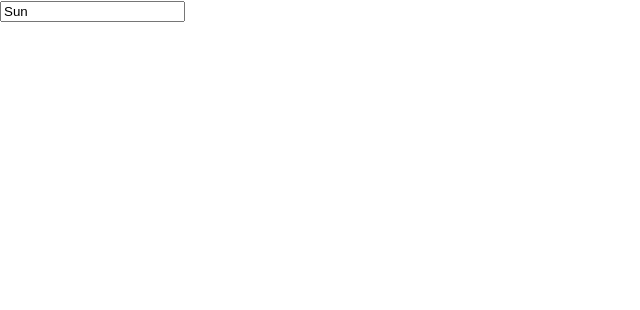
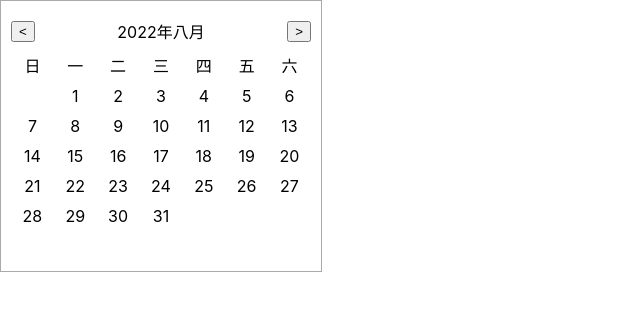
Before and after one commit to Carefree-happy/react-demo, a React (Create React App) app: page / in a window 1280 px wide. Shown: the top 310 px of the page, without its empty margins (0-640 px from the left). Built offline with nearby package versions, Linux system fonts and the light colour scheme.

Commit message:
feat: Calendar

```diff
--- a/package.json
+++ b/package.json
@@ -10,6 +10,7 @@
     "@types/node": "^16.18.105",
     "@types/react": "^18.3.4",
     "@types/react-dom": "^18.3.0",
+    "ahooks": "^3.8.1",
     "immer": "^10.1.1",
     "react": "^18.3.1",
     "react-dom": "^18.3.1",
--- a/src/App.tsx
+++ b/src/App.tsx
@@ -1,15 +1,132 @@
-import { ChangeEvent, useState } from 'react';
+import React, { useEffect, useImperativeHandle, useRef, useState } from 'react';
+import './index.css';
+import { useControllableValue } from 'ahooks';
 
-const App = () => {
+interface CalendarProps {
+  value?: Date,
+  defaultValue?: Date,
+  onChange?: (date: Date) => void
+}
 
-    const [value, setValue] = useState('Sun')
+interface CalendarRef {
+  getDate: () => Date,
+  setDate: (date: Date) => void,
+}
 
-    function onChange(event: ChangeEvent<HTMLInputElement>) {
-        console.log(event.target.value)
-        setValue(event.target.value)
+const InternalCalendar: React.ForwardRefRenderFunction<CalendarRef, CalendarProps> = (props, ref) => {
+  const {
+    value,
+    defaultValue,
+    onChange,
+  } = props;
+
+  const [date, setDate] =  useControllableValue(props,{
+    defaultValue: new Date()
+  });
+
+  useImperativeHandle(ref, () => {
+    return {
+      getDate() {
+        return date;
+      },
+      setDate(date: Date) {
+        setDate(date)
+      }
+    }
+  });
+
+  const handlePrevMonth = () => {
+    setDate(new Date(date.getFullYear(), date.getMonth() - 1, 1));
+  };
+
+  const handleNextMonth = () => {
+    setDate(new Date(date.getFullYear(), date.getMonth() + 1, 1));
+  };
+
+  const monthNames = [
+    '一月',
+    '二月',
+    '三月',
+    '四月',
+    '五月',
+    '六月',
+    '七月',
+    '八月',
+    '九月',
+    '十月',
+    '十一月',
+    '十二月',
+  ];
+
+  const daysOfMonth = (year: number, month: number) => {
+    return new Date(year, month + 1, 0).getDate();
+  };
+
+  const firstDayOfMonth = (year: number, month: number) => {
+    return new Date(year, month, 1).getDay();
+  };
+
+  const renderDates = () => {
+    const days = [];
+
+    const daysCount = daysOfMonth(date.getFullYear(), date.getMonth());
+    const firstDay = firstDayOfMonth(date.getFullYear(), date.getMonth());
+
+    for (let i = 0; i < firstDay; i++) {
+      days.push(<div key={`empty-${i}`} className="empty"></div>);
     }
 
-    return <input value={value} onChange={onChange}/>
+    for (let i = 1; i <= daysCount; i++) {
+      const clickHandler = () => {
+        const curDate = new Date(date.getFullYear(), date.getMonth(), i);
+        setDate(curDate);
+      }
+
+      if(i === date.getDate()) {
+        days.push(<div key={i} className="day selected" onClick={() => clickHandler()}>{i}</div>);
+      } else {
+        days.push(<div key={i} className="day" onClick={() => clickHandler()}>{i}</div>);
+      }
+    }
+
+    return days;
+  };
+
+  return (
+    <div className="calendar">
+      <div className="header">
+        <button onClick={handlePrevMonth}>&lt;</button>
+        <div>{date.getFullYear()}年{monthNames[date.getMonth()]}</div>
+        <button onClick={handleNextMonth}>&gt;</button>
+      </div>
+      <div className="days">
+        <div className="day">日</div>
+        <div className="day">一</div>
+        <div className="day">二</div>
+        <div className="day">三</div>
+        <div className="day">四</div>
+        <div className="day">五</div>
+        <div className="day">六</div>
+        {renderDates()}
+      </div>
+    </div>
+  );
 }
 
-export default App;
+const Calendar = React.forwardRef(InternalCalendar);
+
+function Test() {
+  const [date, setDate] = useState(new Date());
+
+  return <Calendar value={date} onChange={(newDate) => {
+      setDate(newDate);
+      alert(newDate.toLocaleDateString());
+  }}></Calendar>
+
+  // return <Calendar defaultValue={new Date()} onChange={(newDate) => {
+  //     alert(newDate.toLocaleDateString());
+  // }}></Calendar>
+
+}
+
+export default Test;
--- a/src/index.css
+++ b/src/index.css
@@ -11,3 +11,33 @@ code {
   font-family: source-code-pro, Menlo, Monaco, Consolas, 'Courier New',
     monospace;
 }
+
+.calendar {
+  border: 1px solid #aaa;
+  padding: 10px;
+  width: 300px;
+  height: 250px;
+}
+
+.header {
+  display: flex;
+  justify-content: space-between;
+  align-items: center;
+  height: 40px;
+}
+
+.days {
+  display: flex;
+  flex-wrap: wrap;
+}
+
+.empty, .day {
+  width: calc(100% / 7);
+  text-align: center;
+  line-height: 30px;
+}
+
+.day:hover {
+  background-color: #ccc;
+  cursor: pointer;
+}
```
